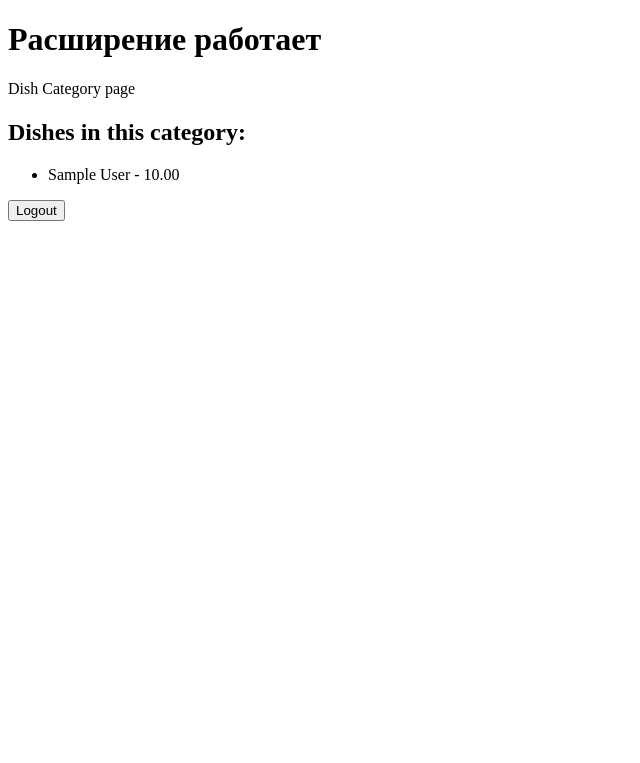
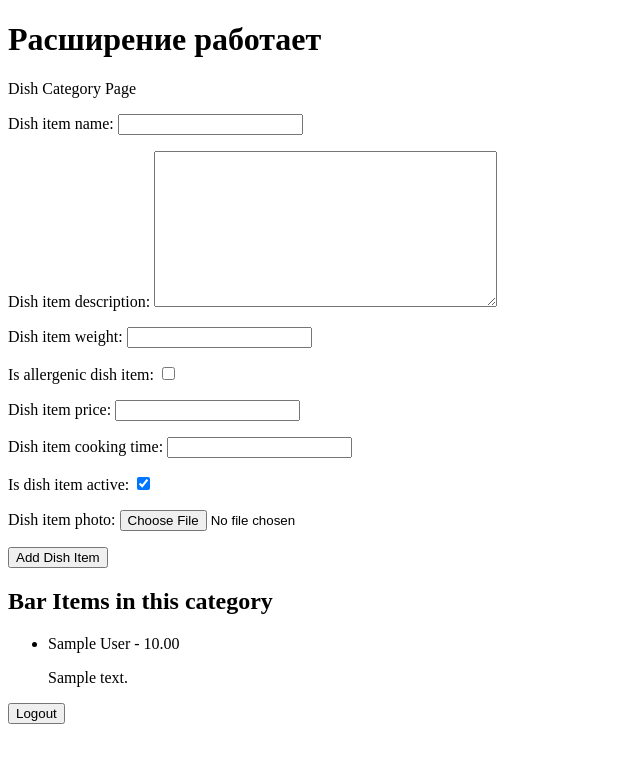
Before and after one commit to goshish/yummix, a Django app: a page that uses restaurant_admin/templates/restaurant_admin/dish-category-detail.html in a window 1280 px wide. Shown: the top 763 px of the page, without its empty margins (0-640 px from the left). Run offline with Django 5.2, Linux system fonts and the light colour scheme; tables that the repository leaves empty hold one stand-in row (values such as "Sample post").

Commit message:
- Add Dish and Bar item forms

```diff
--- a/restaurant_admin/forms.py
+++ b/restaurant_admin/forms.py
@@ -8,8 +8,20 @@ class DishCategoriesForm(forms.ModelForm):
         fields = ['dish_category_name', 'dish_category_description', 'is_active_dish_category', 'dish_category_photo']
 
 
-
 class BarCategoriesForm(forms.ModelForm):
     class Meta:
         model = BarCategory
         fields = ['bar_category_name', 'bar_category_description', 'is_bar_category_active', 'bar_category_photo']
+
+
+class DishItemsForm(forms.ModelForm):
+    class Meta:
+        model = DishItem
+        fields = ['dish_item_name', 'dish_item_description', 'dish_item_weight', 'is_allergenic_dish_item',
+                  'dish_item_price', 'dish_item_cooking_time', 'is_active_dish_item', 'dish_item_photo']
+
+class BarItemsForm(forms.ModelForm):
+    class Meta:
+        model = BarItem
+        fields = ['bar_item_name', 'bar_item_description', 'bar_item_weight', 'is_allergenic_bar_item',
+                  'bar_item_price', 'bar_item_cooking_time', 'is_active_bar_item', 'bar_item_photo']
--- a/restaurant_admin/templates/restaurant_admin/dish-category-detail.html
+++ b/restaurant_admin/templates/restaurant_admin/dish-category-detail.html
@@ -3,15 +3,21 @@
 {% block title %}Category{% endblock %}
 
 {% block body %}
-Dish Category page
+Dish Category Page
 
-<h1>{{ dish_categories.dish_category_name }}</h1>
-<p>{{ dish_categories.dish_category_description }}</p>
+<form method="post" enctype="multipart/form-data">
+    {% csrf_token %}
+    {{ form.as_p }}
+    <button type="submit">Add Dish Item</button>
+</form>
 
-<h2>Dishes in this category:</h2>
+<h2>Bar Items in this category</h2>
 <ul>
-    {% for dish in dish_items %}
-        <li>{{ dish.dish_item_name }} - {{ dish.dish_item_price }}</li>
+    {% for item in dish_items %}
+        <li>{{ item.dish_item_name }} - {{ item.dish_item_price }}</li>
+        <p>{{ item.dish_item_description }}</p>
+    {% empty %}
+        <p>No items in this category yet.</p>
     {% endfor %}
 </ul>
 
--- a/restaurant_admin/views.py
+++ b/restaurant_admin/views.py
@@ -2,7 +2,7 @@ from django.shortcuts import redirect, render
 from django.views.generic import ListView, TemplateView, DetailView
 from unicodedata import category
 from .models import RestaurantInfo, DishCategory, DishItem, Currency, BarCategory, BarItem, User
-from .forms import DishCategoriesForm, BarCategoriesForm
+from .forms import DishCategoriesForm, BarCategoriesForm, BarItemsForm, DishItemsForm
 
 
 class AdminMainPageView(ListView):
@@ -37,12 +37,26 @@ class AdminMainPageView(ListView):
 class DishCategoryDetailView(DetailView):
     model = DishCategory
     template_name = 'restaurant_admin/dish-category-detail.html'
-    context_object_name = 'dish_category'
+    context_object_name = 'dish_items'
 
     def get_context_data(self, **kwargs):
         context = super().get_context_data(**kwargs)
         context['dish_items'] = DishItem.objects.filter(category=self.object)
+        context['form'] = DishItemsForm()
         return context
+
+    def post(self, request, *args, **kwargs):
+        form = DishItemsForm(request.POST, request.FILES)
+        if form.is_valid():
+            new_item = form.save(commit=False)
+            new_item.category = self.get_object()
+            new_item.restaurant = RestaurantInfo.objects.get(restaurant_owner=request.user)
+            new_item.save()
+            return redirect('dish-category-detail', slug=self.get_object().slug)
+        else:
+            context = self.get_context_data()
+            context['form'] = form
+            return self.render_to_response(context)
 
 
 class BarCategoryView(ListView):
@@ -61,7 +75,7 @@ class BarCategoryView(ListView):
 
     def get_context_data(self, **kwargs):
         context = super().get_context_data(**kwargs)
-        context['form'] = BarCategoriesForm
+        context['form'] = BarCategoriesForm()
         return context
 
     def post(self, request, *args):
@@ -78,9 +92,23 @@ class BarCategoryView(ListView):
 class BarCategoryDetailView(DetailView):
     model = BarCategory
     template_name = 'restaurant_admin/bar-category-detail.html'
-    context_object_name = 'bar_category'
+    context_object_name = 'bar_items'
 
     def get_context_data(self, **kwargs):
         context = super().get_context_data(**kwargs)
         context['bar_items'] = BarItem.objects.filter(category=self.object)
+        context['form'] = BarItemsForm()
         return context
+
+    def post(self, request, *args, **kwargs):
+        form = BarItemsForm(request.POST, request.FILES)
+        if form.is_valid():
+            new_item = form.save(commit=False)
+            new_item.category = self.get_object()
+            new_item.restaurant = RestaurantInfo.objects.get(restaurant_owner=request.user)
+            new_item.save()
+            return redirect('bar-category-detail', slug=self.get_object().slug)
+        else:
+            context = self.get_context_data()
+            context['form'] = form
+            return self.render_to_response(context)
```
Also changed, not shown: restaurant_admin/templates/restaurant_admin/bar-category-detail.html (+11 -3 lines).
